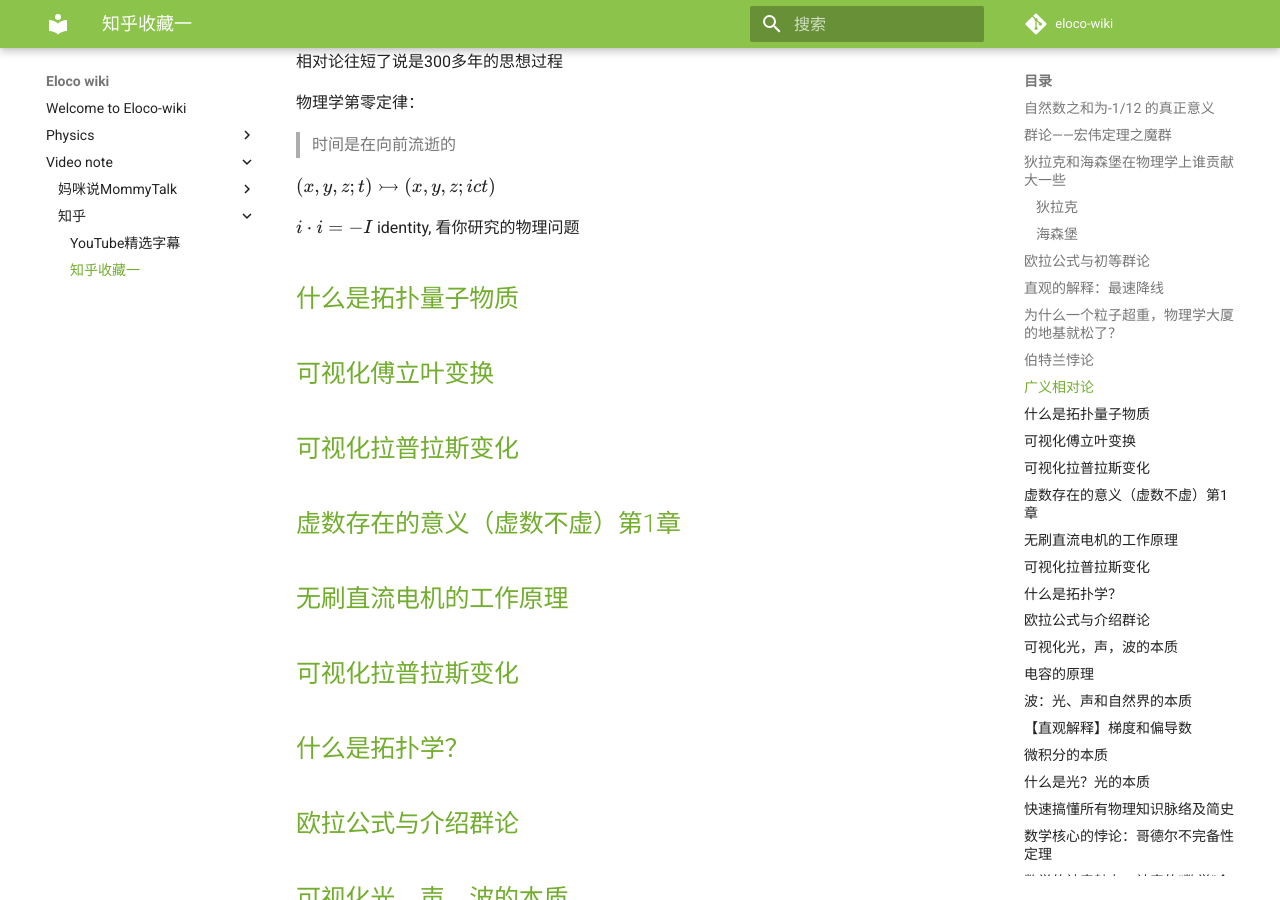
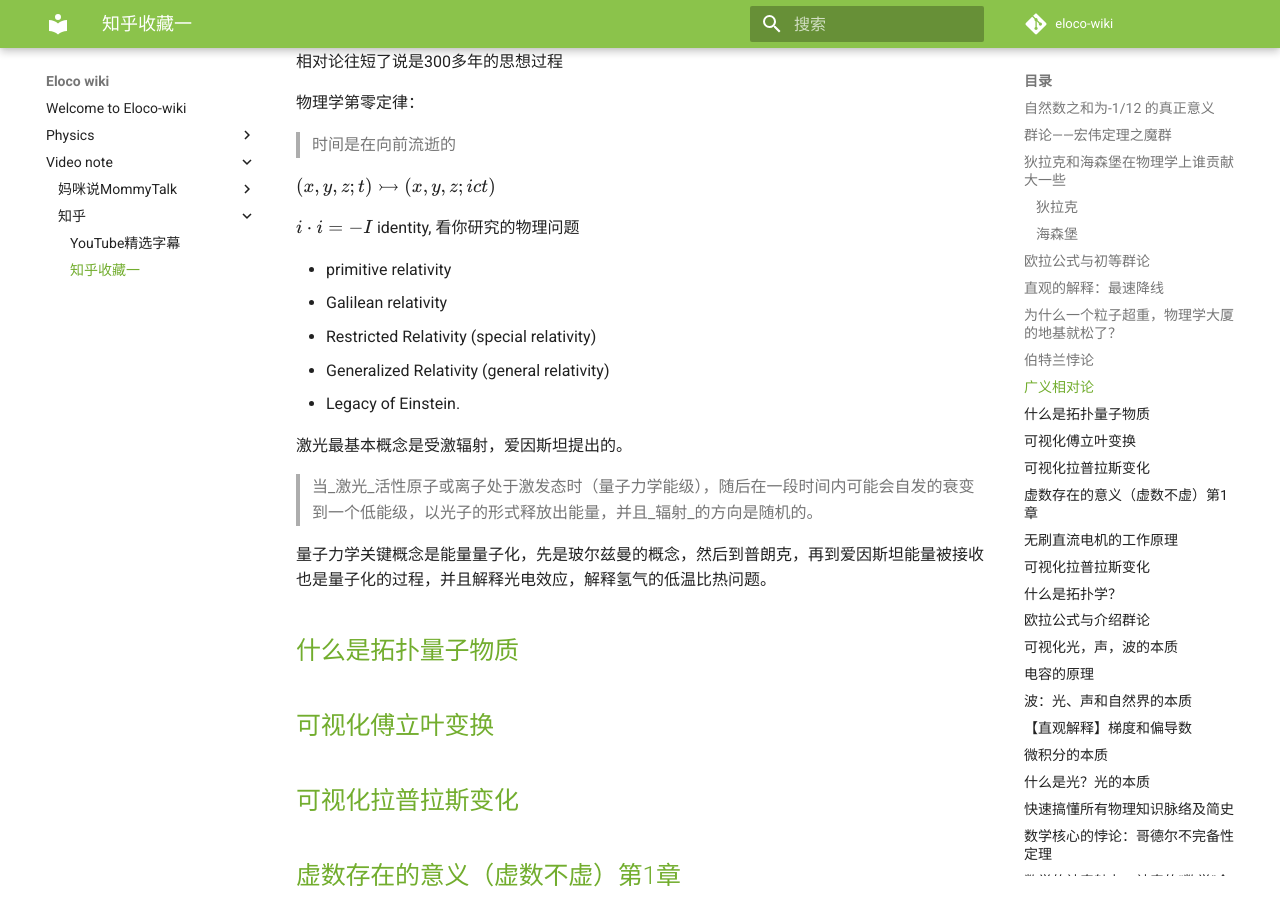
Before and after one commit to Eloco/eloco-wiki, an MkDocs documentation site: the page built from docs/video note/知乎/知乎收藏一.md, in a window 1280 px wide and 900 px high, scrolled down 2970 px. Built offline with MkDocs 1.6.1 and Material for MkDocs 9.7.7, drawn with Linux system fonts in a browser that asks for light colours; comment, search, counter and statistics services are not loaded.

Commit message:
vault backup: 2022-07-30 17:47:20

```diff
--- a/docs/video note/知乎/知乎收藏一.md
+++ b/docs/video note/知乎/知乎收藏一.md
@@ -131,6 +131,18 @@ $(x,y,z;t) \rightarrowtail (x,y,z;ict)$
 
 $i\cdot i = -I$ identity, 看你研究的物理问题
 
+- primitive relativity
+- Galilean relativity
+- Restricted Relativity (special relativity)
+- Generalized Relativity (general relativity)
+- Legacy of Einstein.
+
+激光最基本概念是受激辐射，爱因斯坦提出的。
+
+>当_激光_活性原子或离子处于激发态时（量子力学能级），随后在一段时间内可能会自发的衰变到一个低能级，以光子的形式释放出能量，并且_辐射_的方向是随机的。
+
+量子力学关键概念是能量量子化，先是玻尔兹曼的概念，然后到普朗克，再到爱因斯坦能量被接收也是量子化的过程，并且解释光电效应，解释氢气的低温比热问题。
+
 
 
 
```
